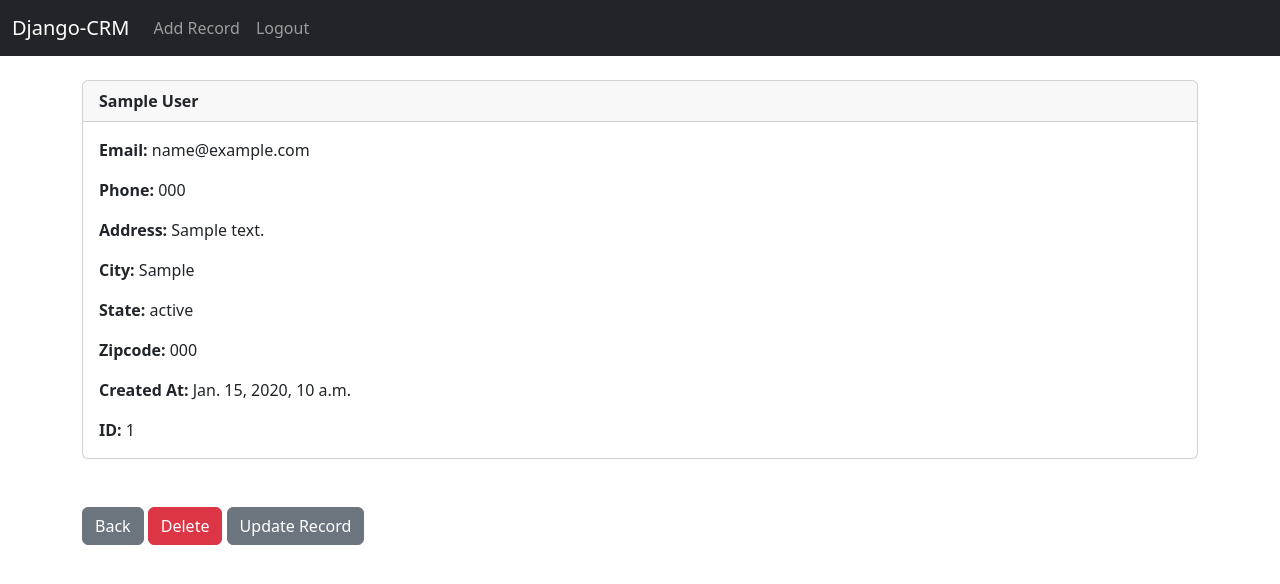
After one commit to akm-xdd/django-crm, a Django app: page /record/1 in a window 1280 px wide. The commit adds this page. Shown: the top 584 px of the page. Run offline with Django 5.2, Linux system fonts and the light colour scheme; a user stored in the database is signed in; tables that the repository leaves empty hold one stand-in row (values such as "Sample post").

Commit message:
add records done

```diff
--- a/website/templates/home.html
+++ b/website/templates/home.html
@@ -34,7 +34,7 @@
 			<td>{{ record.state }}</td>
 			<td>{{ record.zipCode }}</td>
 			<td>{{ record.createdAt }}</td>
-			<td>{{ record.id }}</td>
+			<td><a href="{% url 'record' record.id %}">{{ record.id }}</a></td>
 		</tr>
 	{% endfor %}
 
--- a/website/templates/navbar.html
+++ b/website/templates/navbar.html
@@ -9,8 +9,12 @@
             <ul class="navbar-nav me-auto mb-2 mb-lg-0">
                 {% if user.is_authenticated %}
                 <li class="nav-item">
+                    <a class="nav-link" href="{% url 'add_record' %}">Add Record</a>
+                </li>
+                <li class="nav-item">
                     <a class="nav-link" href="{% url 'logout' %}">Logout</a>
                 </li>
+
                 {% else %}
                 <li class="nav-item">
                     <a class="nav-link" href="{% url 'home' %}">Login</a>
--- /dev/null
+++ b/website/templates/record.html
@@ -0,0 +1,48 @@
+{% extends 'base.html' %}
+{% block content %}
+
+
+<div class="card">
+    <div class="card-header"><strong>
+        {{ customer_record.firstName }}
+        {{ customer_record.lastName }}</strong>
+    </div>
+    <div class="card-body">
+
+
+        <p class="card-text">
+            <strong>Email: </strong>{{ customer_record.email }}</p>
+
+        <p class="card-text">
+            <strong>Phone: </strong>{{ customer_record.phone }}
+        </p>
+
+        <p class="card-text">
+            <strong>Address: </strong>{{ customer_record.address }}</p>
+
+        <p class="card-text">
+            <strong>City: </strong>{{ customer_record.city }}</p>
+
+        <p class="card-text">
+            <strong>State: </strong>{{ customer_record.state }}</p>
+
+        <p class="card-text">
+            <strong>Zipcode: </strong>{{ customer_record.zipCode }}</p>
+
+        <p class="card-text">
+            <strong>Created At: </strong>{{ customer_record.createdAt }}</p>
+
+        <p class="card-text">
+            <strong>ID: </strong>{{ customer_record.id }}</p>
+
+
+    </div>
+</div>
+<br/><br/>
+<a href="{% url 'home' %}" class="btn btn-secondary">Back</a>
+
+<a href="{% url 'delete_record' customer_record.id %}" class="btn btn-danger">Delete</a>
+
+<a href="{% url 'home' %}" class="btn btn-secondary">Update Record</a>
+
+{% endblock %}
--- a/website/urls.py
+++ b/website/urls.py
@@ -6,4 +6,7 @@ urlpatterns = [
     path('login/', views.home, name='login'),
     path('logout/', views.logout_user, name='logout'),
     path('register/', views.register_user, name='register'),
+    path('record/<int:pk>', views.customer_record, name='record'),
+    path('delete_record/<int:pk>', views.delete_record, name='delete_record'),
+    path('add_record/', views.add_record, name='add_record'),
 ]
--- a/website/views.py
+++ b/website/views.py
@@ -1,7 +1,7 @@
 from django.shortcuts import render, redirect
 from django.contrib.auth import authenticate, login, logout
 from django.contrib import messages
-from .forms import SignUpForm
+from .forms import SignUpForm, AddRecordForm
 from .models import Record
 
 
@@ -48,3 +48,37 @@ def register_user(request):
         form = SignUpForm()
         return render(request, 'register.html', {'form': form})
     return render(request, 'register.html', {'form': form})
+
+
+def customer_record(request, pk):
+    if request.user.is_authenticated:
+        customer_record = Record.objects.get(id=pk)
+        return render(request, 'record.html', {'customer_record': customer_record})
+    else:
+        messages.success(request, 'Please login to view customer records')
+        return redirect('home')
+
+
+def delete_record(request, pk):
+    if request.user.is_authenticated:
+        customer_record = Record.objects.get(id=pk)
+        customer_record.delete()
+        messages.success(request, 'Record deleted successfully')
+        return redirect('home')
+    else:
+        messages.success(request, 'Please login to delete customer records')
+        return redirect('home')
+
+
+def add_record(request):
+    form = AddRecordForm(request.POST or None)
+    if request.user.is_authenticated:
+        if request.method == "POST":
+            if form.is_valid():
+                add_record = form.save()
+                messages.success(request, "Record Added...")
+                return redirect('home')
+        return render(request, 'add_record.html', {'form': form})
+    else:
+        messages.success(request, "You Must Be Logged In...")
+        return redirect('home')
```
Also changed, not shown: website/forms.py (+30 -0 lines), website/templates/add_record.html (added, +21 -0 lines).
